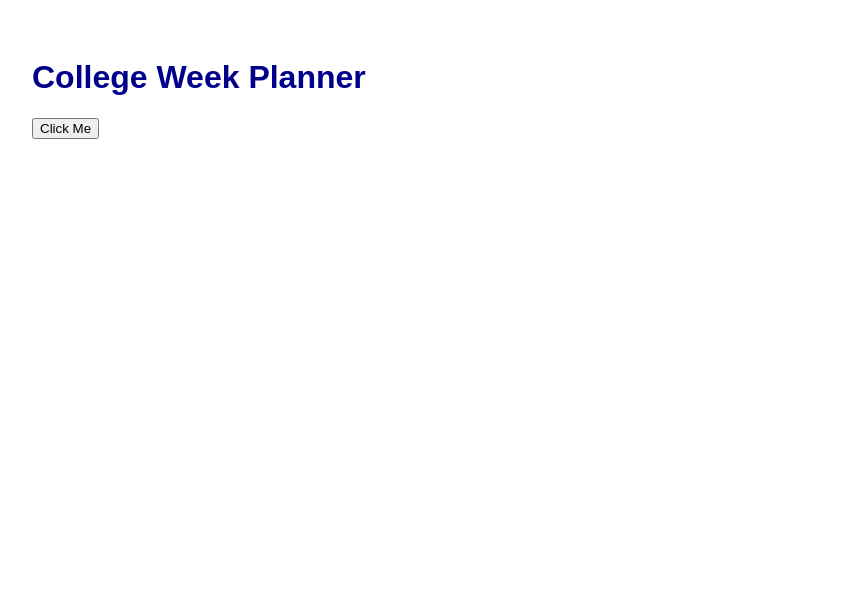
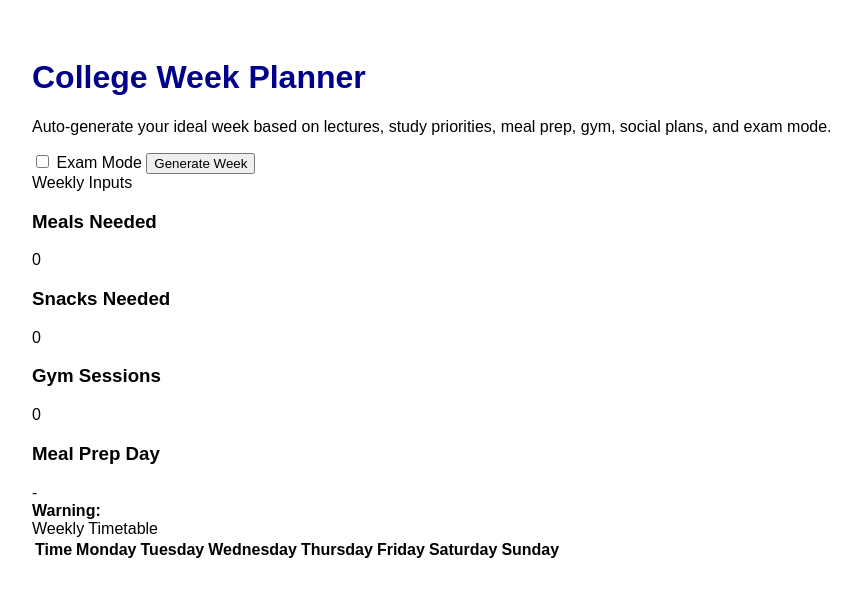
Before and after one commit to ediebrien-dot/College-Week, a plain HTML site: page index.html in a window 1280 px wide. Shown: the whole page, without its empty margins (6-864 px from the left). Drawn offline with Linux system fonts and the light colour scheme.

Commit message:
Refactor index.html structure and content

```diff
--- a/index.html
+++ b/index.html
@@ -1,19 +1,117 @@
+<!-- index.html -->
 <!DOCTYPE html>
-<html>
+<html lang="en">
+<head>
+  <meta charset="UTF-8" />
+  <meta name="viewport" content="width=device-width, initial-scale=1.0"/>
 
-<head>
   <title>College Week Planner</title>
 
   <link rel="stylesheet" href="style.css">
+
+  <link rel="preconnect" href="https://fonts.googleapis.com">
+  <link href="https://fonts.googleapis.com/css2?family=Inter:wght@300;400;500;600;700&display=swap" rel="stylesheet">
 </head>
 
 <body>
 
-  <h1>College Week Planner</h1>
+  <div class="background-glow"></div>
 
-  <button onclick="testButton()">
-    Click Me
-  </button>
+  <div class="container">
+
+    <header class="hero">
+      <div>
+        <h1>College Week Planner</h1>
+        <p>
+          Auto-generate your ideal week based on lectures,
+          study priorities, meal prep, gym, social plans,
+          and exam mode.
+        </p>
+      </div>
+
+      <div class="hero-controls">
+        <label class="toggle">
+          <input type="checkbox" id="examMode">
+          <span>Exam Mode</span>
+        </label>
+
+        <button id="generateBtn">
+          Generate Week
+        </button>
+      </div>
+    </header>
+
+    <section class="card">
+
+      <div class="section-title">
+        Weekly Inputs
+      </div>
+
+      <div class="days-grid" id="daysGrid"></div>
+
+    </section>
+
+    <section class="summary-grid">
+
+      <div class="summary-card">
+        <h3>Meals Needed</h3>
+        <div class="summary-number" id="mealCount">0</div>
+      </div>
+
+      <div class="summary-card">
+        <h3>Snacks Needed</h3>
+        <div class="summary-number" id="snackCount">0</div>
+      </div>
+
+      <div class="summary-card">
+        <h3>Gym Sessions</h3>
+        <div class="summary-number" id="gymCount">0</div>
+      </div>
+
+      <div class="summary-card">
+        <h3>Meal Prep Day</h3>
+        <div class="summary-number small" id="prepDay">-</div>
+      </div>
+
+    </section>
+
+    <section class="card warning-card hidden" id="warningBox">
+      <strong>Warning:</strong>
+      <span id="warningText"></span>
+    </section>
+
+    <section class="card">
+
+      <div class="section-title">
+        Weekly Timetable
+      </div>
+
+      <div class="table-wrapper">
+
+        <table id="scheduleTable">
+
+          <thead>
+            <tr>
+              <th>Time</th>
+              <th>Monday</th>
+              <th>Tuesday</th>
+              <th>Wednesday</th>
+              <th>Thursday</th>
+              <th>Friday</th>
+              <th>Saturday</th>
+              <th>Sunday</th>
+            </tr>
+          </thead>
+
+          <tbody id="scheduleBody"></tbody>
+
+        </table>
+
+      </div>
+
+    </section>
+
+  </div>
 
   <script src="script.js"></script>
 
```
